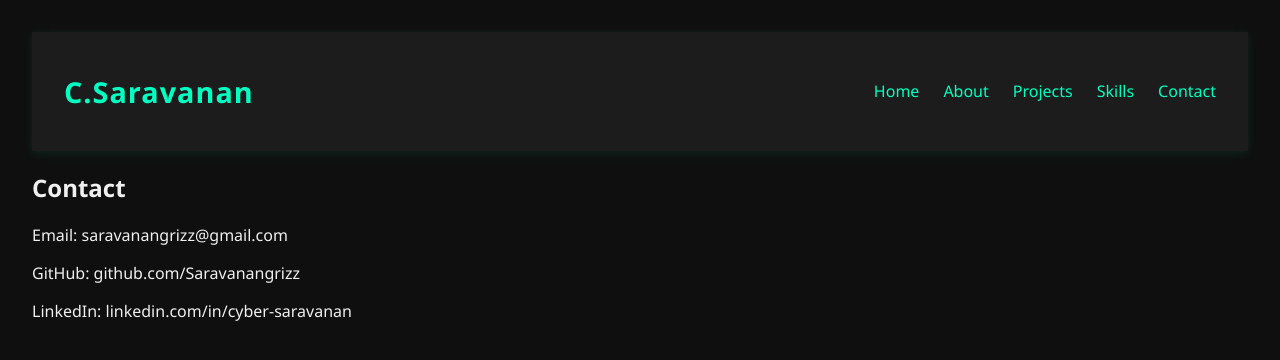
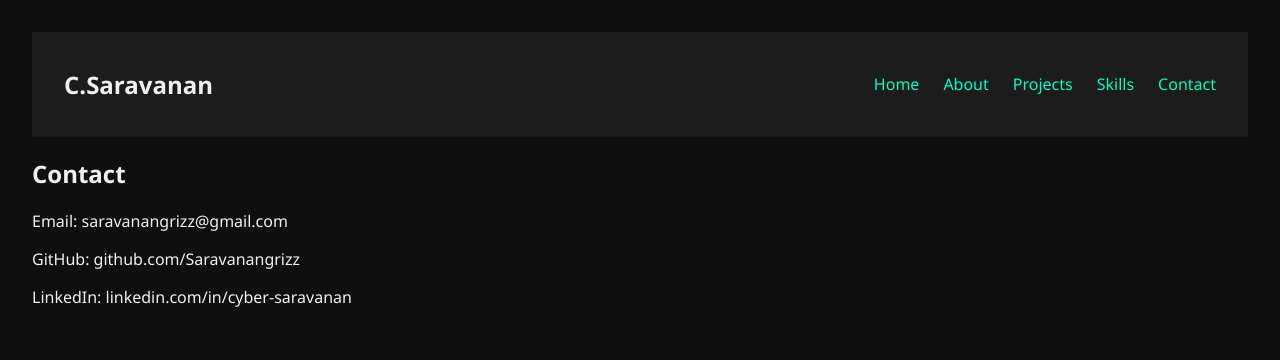
Before and after one commit to Saravanangrizz/My_Cybersecurity_portfolio, a React (Create React App) app: page /contact in a window 1280 px wide. Shown: the top 360 px of the page. Built offline with nearby package versions, Linux system fonts and the light colour scheme.

Commit message:
Update Navbar.css

```diff
--- a/src/components/Navbar.css
+++ b/src/components/Navbar.css
@@ -1,23 +1,4 @@
-.navbar {
-  display: flex;
-  justify-content: space-between;
-  align-items: center;
-  background-color: #141414;
-  padding: 1rem 2rem;
-  position: sticky;
-  top: 0;
-  z-index: 10;
-  box-shadow: 0 2px 10px rgba(0, 255, 195, 0.1);
-}
-
-.navbar .logo {
-  font-size: 1.8rem;
-  color: #00ffc3;
-  font-weight: bold;
-  letter-spacing: 1px;
-}
-
-.navbar .links a {
+.links a {
   margin-left: 1.5rem;
   color: #f0f0f0;
   text-decoration: none;
@@ -25,6 +6,8 @@
   transition: color 0.3s;
 }
 
-.navbar .links a:hover {
+.links a:hover,
+.links .active-link {
   color: #00ffc3;
+  border-bottom: 2px solid #00ffc3;
 }
```
